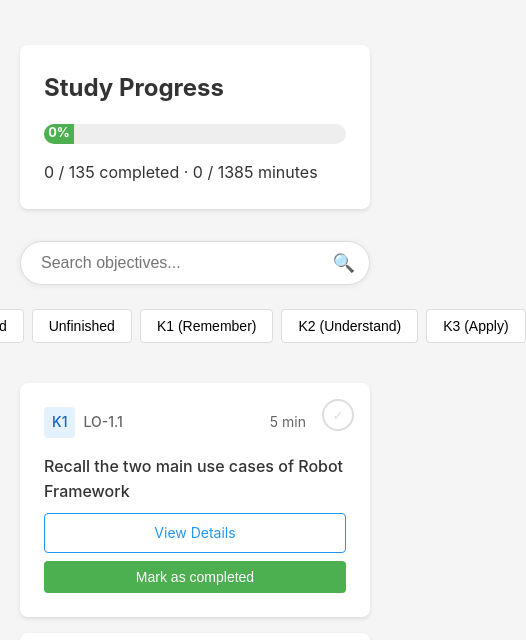
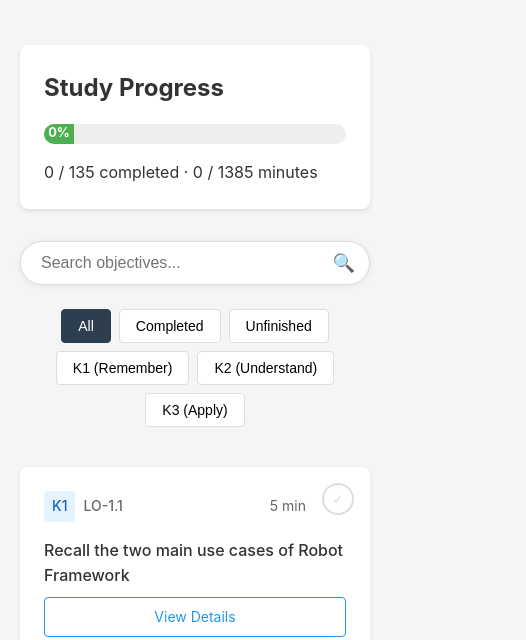
Before and after one commit to sklarow/grind-rfcp, a plain HTML site: page index.html in a window 390 px wide. Shown: the part 226-866 px from the top of the page, 526 px wide, since content can reach past the window. Drawn offline with Linux system fonts and the light colour scheme.

Commit message:
fix: filters responsiveness in small screens

```diff
--- a/styles.css
+++ b/styles.css
@@ -59,20 +59,22 @@ header h1 {
 .filters {
     margin-bottom: 2.5rem;
     display: flex;
+    flex-wrap: wrap;
     gap: 0.5rem;
-    max-width: 600px;
-    margin: 0 auto 2.5rem;
     justify-content: center;
+    padding: 0 1rem;
 }
 
 .filter-btn {
-    padding: 0.5rem 1.2rem;
+    padding: 0.5rem 1rem;
     border: 1px solid #ddd;
     border-radius: 4px;
     font-size: 0.875rem;
-    flex: 1;
-    min-width: fit-content;
-    white-space: nowrap;
+    background: white;
+    cursor: pointer;
+    transition: all 0.2s;
+    flex: 0 1 auto;
+    min-width: auto;
 }
 
 .search-container {
@@ -269,3 +271,11 @@ footer {
     padding: 1rem;
     color: #666;
 }
+
+@media (min-width: 768px) {
+    .filters {
+        min-width: 600px;
+        max-width: 800px;
+        margin: 0 auto 2.5rem;
+    }
+}
```
